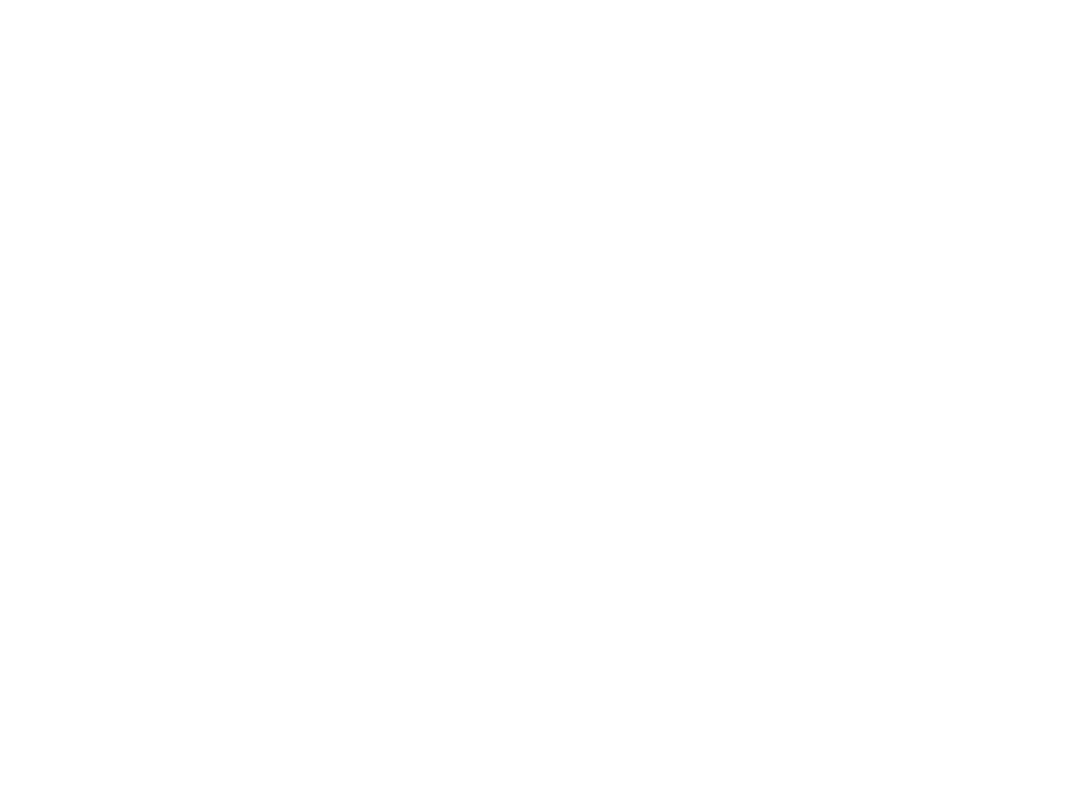
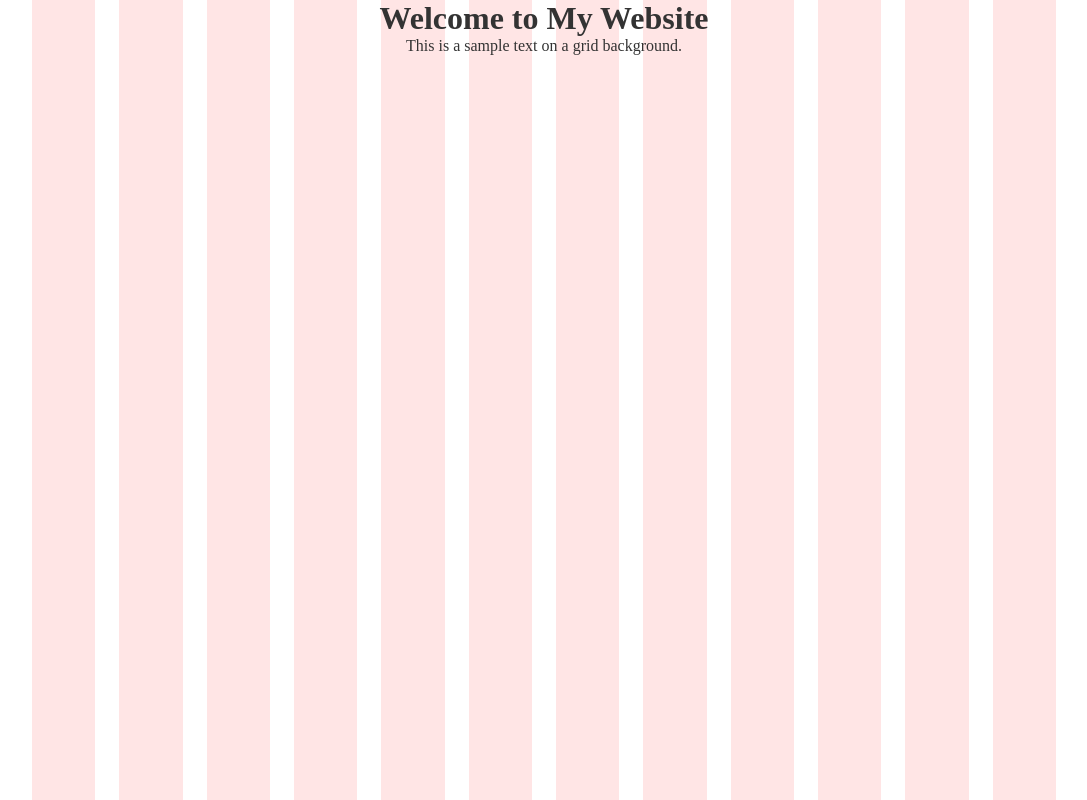
Before and after one commit to md-habib-rahman/new-year-landing-page, a plain HTML site: page index.html in a window 1280 px wide. Shown: the whole page, without its empty margins (96-1183 px from the left). Drawn offline with Linux system fonts and the light colour scheme.

Commit message:
special background set

```diff
--- a/index.css
+++ b/index.css
@@ -0,0 +1,44 @@
+@import url("https://fonts.googleapis.com/css2?family=Inter:ital,opsz,wght@0,14..32,100..900;1,14..32,100..900&family=Merriweather:ital,wght@0,300;0,400;0,700;0,900;1,300;1,400;1,700;1,900&display=swap");
+
+/* font-family: "Merriweather", serif;
+font-family: "Inter", serif; */
+
+* {
+  margin: 0;
+  padding: 0;
+}
+
+body {
+  margin: 0;
+  height: 100vh;
+  background-color: #ffffff;
+  position: relative;
+}
+
+body::before {
+  content: "";
+  position: absolute;
+  top: 0;
+  left: 10%;
+  right: 10%;
+  height: 100%;
+  background-image: repeating-linear-gradient(
+    to right,
+    rgba(255, 0, 0, 0.1) 0,
+    rgba(255, 0, 0, 0.1) calc((100% - 11 * 24px) / 12),
+    /* Column width */ transparent calc((100% - 11 * 24px) / 12),
+    transparent calc((100% - 11 * 24px) / 12 + 24px)
+  );
+  background-size: calc(100% - 280px) 100%;
+  background-repeat: no-repeat;
+  background-size: cover;
+  pointer-events: none;
+  z-index: -1;
+}
+
+h1,
+p {
+  text-align: center;
+  color: #333;
+  margin: 0;
+}
--- a/index.html
+++ b/index.html
@@ -9,6 +9,10 @@
 </head>
 
 <body>
+	<h1>Welcome to My Website</h1>
+	<p>This is a sample text on a grid background.</p>
+
+
 
 </body>
 
```
